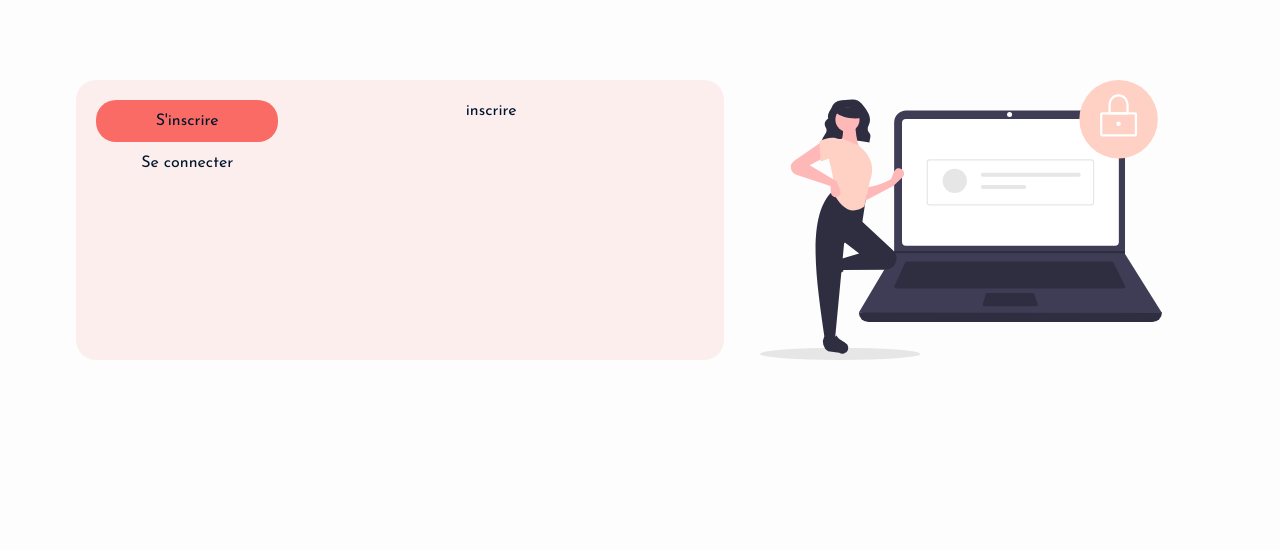
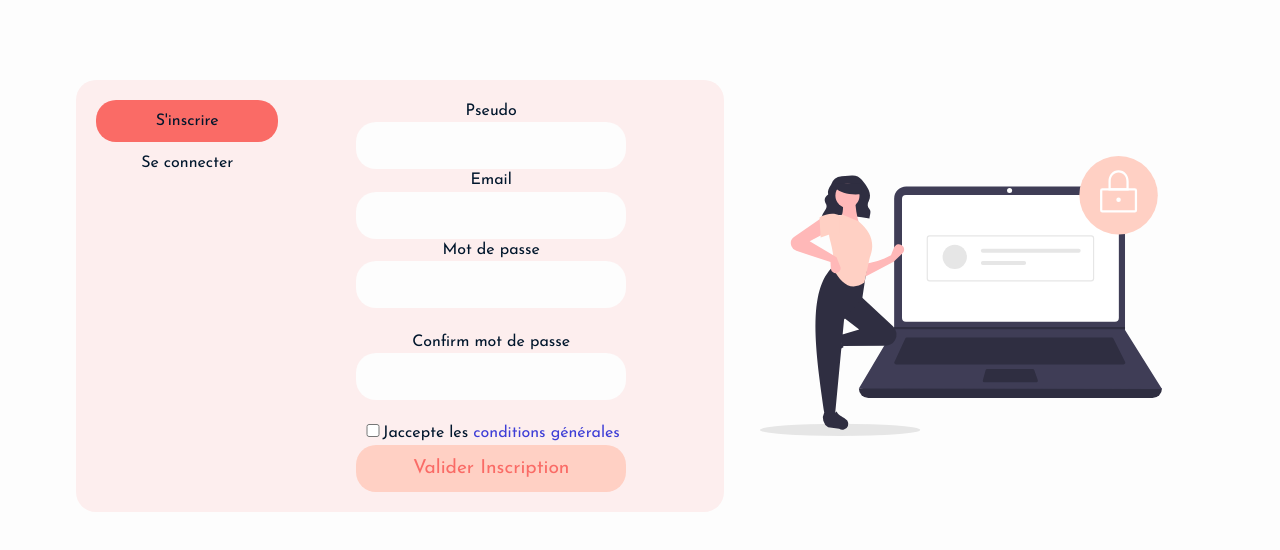
Before and after one commit to kevine06/test, a React (Vite) app in the folder clients/: page /profil in a window 1280 px wide. Shown: the top 550 px of the page. Built offline with nearby package versions, Linux system fonts and the light colour scheme; no server answers.

Commit message:
manage user registration and errors

```diff
--- a/clients/src/components/Log/SignUpFrom.jsx
+++ b/clients/src/components/Log/SignUpFrom.jsx
@@ -1,8 +1,118 @@
-import React from 'react';
-export default function SignUpFrom() {
+import React, { useState } from 'react';
+import axios from 'axios';
+import { REACT_APP_API_URL } from '../../../env.js';
+import SignInFrom from '../Log/SignInFrom.jsx';
+
+export default function SignUpForm() {
+    const [formSubmit, setFormSubmit] = useState(false);
+    const [pseudo, setPseudo] = useState('');
+    const [email, setEmail] = useState('');
+    const [password, setPassword] = useState('');
+    const [controlPassword, setControlPassword] = useState('');
+
+    const handleRegister = async (e) => {
+        e.preventDefault();
+        const terms = document.getElementById('terms');
+        const pseudoError = document.querySelector('.pseudo.error');
+        const emailError = document.querySelector('.email.error');
+        const passwordError = document.querySelector('.password.error');
+        const passwordConfirmError = document.querySelector('.password-confirm.error');
+        const termsError = document.querySelector('.terms.error');
+
+        if (password !== controlPassword || !terms.checked) {
+            if (password !== controlPassword) {
+                passwordConfirmError.innerHTML = "Les mots de passe ne correspondent pas";
+            }
+            if (!terms.checked) {
+                termsError.innerHTML = "Veillez valider les conditions générales";
+            }
+        } else {
+            await axios({
+                method: 'post',
+                url: `${REACT_APP_API_URL}/api/user/register`,
+                data: {
+                    pseudo,
+                    email,
+                    password,
+                }
+            })
+            .then((res) => {
+                if (res.data.errors) {
+                    pseudoError.innerHTML = res.data.errors.pseudo;
+                    emailError.innerHTML = res.data.errors.email;
+                    passwordError.innerHTML = res.data.errors.password;
+                } else {
+                    setFormSubmit(true);
+                }
+            })
+            .catch((err) => console.log(err));
+        }
+    };
+
     return (
-        <div>
-            inscrire
-        </div>
-    )
+        <>
+            {formSubmit ? (
+                <>
+
+                    <SignInFrom />
+                    <span></span>
+                    <h4 className='success'>Enregistrement réussi, veuillez-vous connecter</h4>
+                </>
+            ) : (
+                <form action='' onSubmit={handleRegister} id='sign-up-form'>
+                    <label htmlFor='pseudo'>Pseudo</label>
+                    <br />
+                    <input
+                        type='text'
+                        name='pseudo'
+                        id='pseudo'
+                        onChange={(e) => setPseudo(e.target.value)}
+                        value={pseudo}
+                    />
+                    <div className='pseudo error'></div>
+                    <label htmlFor='email'>Email</label>
+                    <br />
+                    <input
+                        type='text'
+                        name='email'
+                        id='email'
+                        onChange={(e) => setEmail(e.target.value)}
+                        value={email}
+                    />
+                    <div className='email error'></div>
+                    <label htmlFor='password'>Mot de passe</label>
+                    <br />
+                    <input
+                        type='password'
+                        name='password'
+                        id='password'
+                        onChange={(e) => setPassword(e.target.value)}
+                        value={password}
+                    />
+                    <div className='password error'></div>
+                    <br />
+                    <label htmlFor='controlPassword'>Confirm mot de passe</label>
+                    <br />
+                    <input
+                        type='password'
+                        name='controlPassword'
+                        id='controlPassword'
+                        onChange={(e) => setControlPassword(e.target.value)}
+                        value={controlPassword}
+                    />
+                    <div className='password-confirm error'></div>
+                    <br />
+                    <input type='checkbox' id='terms' />
+                    <label htmlFor='terms'>
+                        Jaccepte les{' '}
+                        <a href='/' target='_blank' rel='noopener noreferrer'>
+                            conditions générales
+                        </a>
+                    </label>
+                    <div className='terms error'></div>
+                    <input type='submit' value='Valider Inscription' />
+                </form>
+            )}
+        </>
+    );
 }
--- a/clients/src/components/pages/Profil.jsx
+++ b/clients/src/components/pages/Profil.jsx
@@ -1,16 +1,23 @@
 import Log from '../Log'
-import React from 'react';
+import React , {useContext } from 'react';
+import { UidContext } from "../AppContext"
 
 
 function Profil() {
+    const uid = useContext(UidContext)
+
     return (
         <div className="profil-page">
-            <div className="log-container">
-                <Log signin={false} signup={true}/>
+            { uid ? (
+                <h1>UPDATE PAGE</h1>
+            ) : (
+                <div className="log-container">
+                    <Log signin={false} signup={true}/>
                 <div className='img-container'>
                     <img src='../../public/img/log.svg' alt='img-log' />
                 </div>
             </div>
+            )}
         </div>
     )
 }
```
